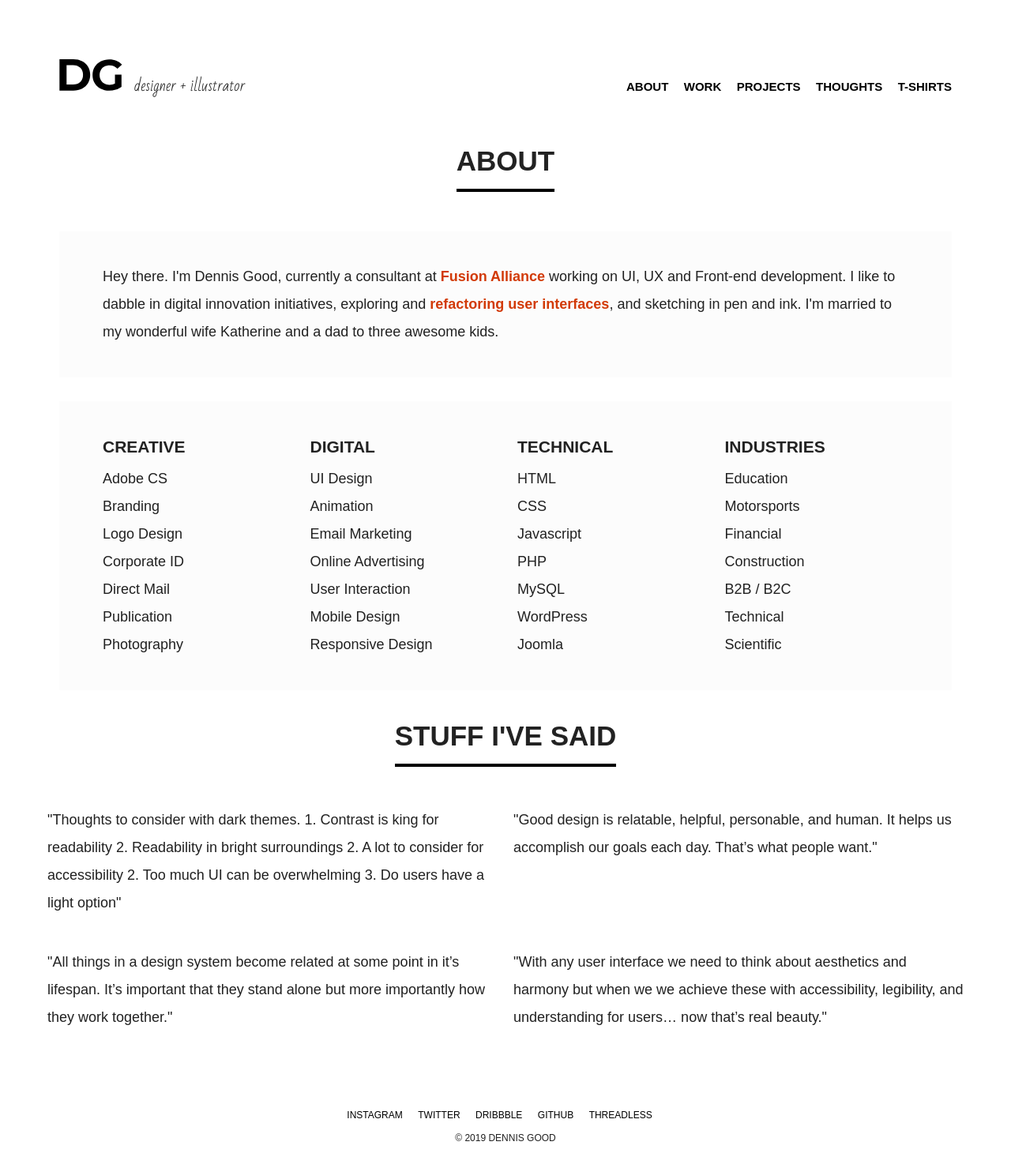
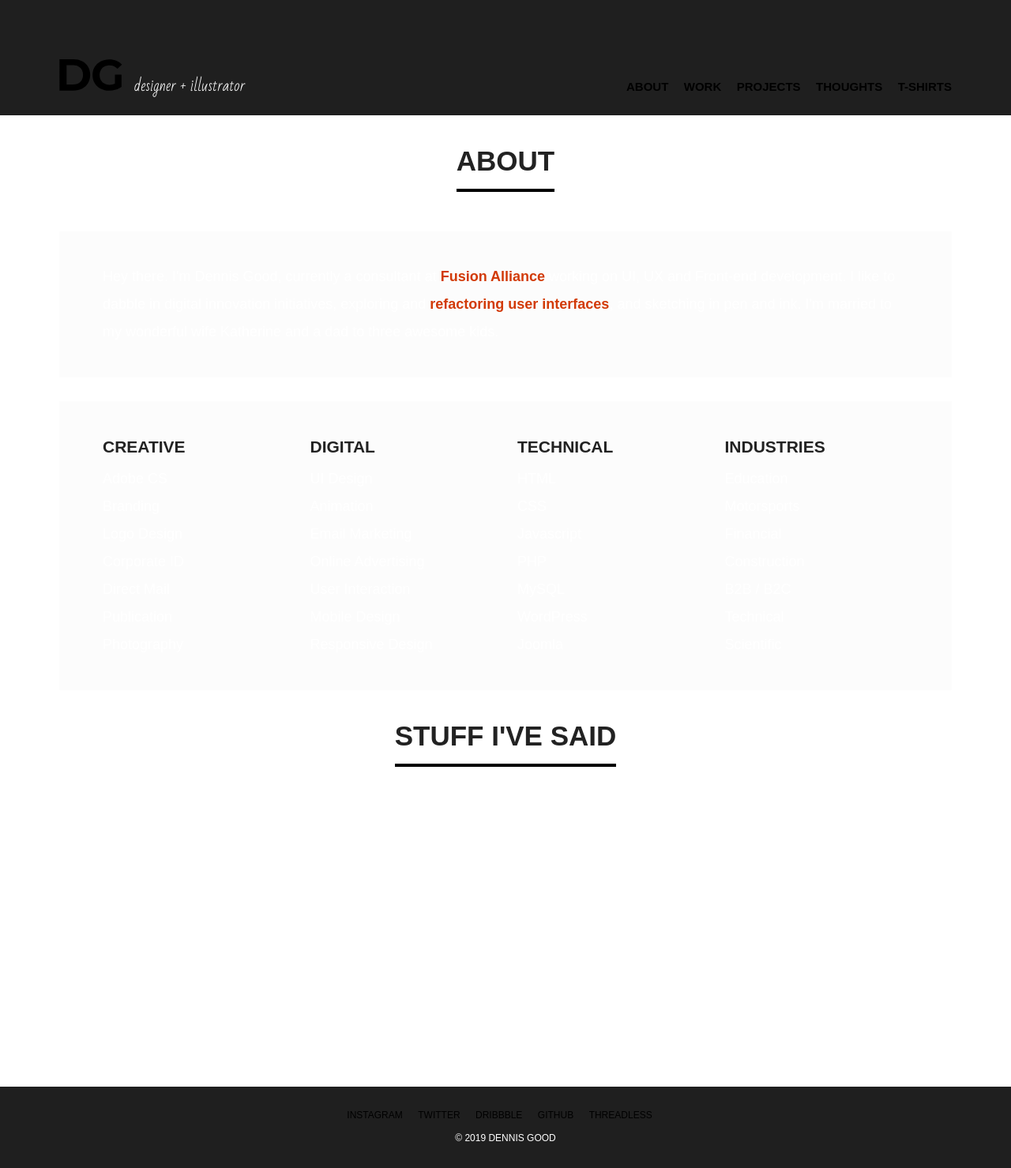
Before and after one commit to denniswgood/dennis-good-site-js, a PHP site: page /about.html in a window 1280 px wide. Shown: the whole page at 79% size. Run offline with PHP 8.4, Linux system fonts and the light colour scheme.

Commit message:
Updated body bg color and p color

```diff
--- a/css/styles.css
+++ b/css/styles.css
@@ -6,13 +6,14 @@
 body {
 	padding: 0;
 	font-family: 'Rubik', sans-serif;
+	background-color: #1f1f1f;
 }
 
 /* Headings & Text */
 
 p {
 	font-size: 18px;
-	color: #212121;
+	color: #fff;
 	line-height: 35px;
 }
 
```
